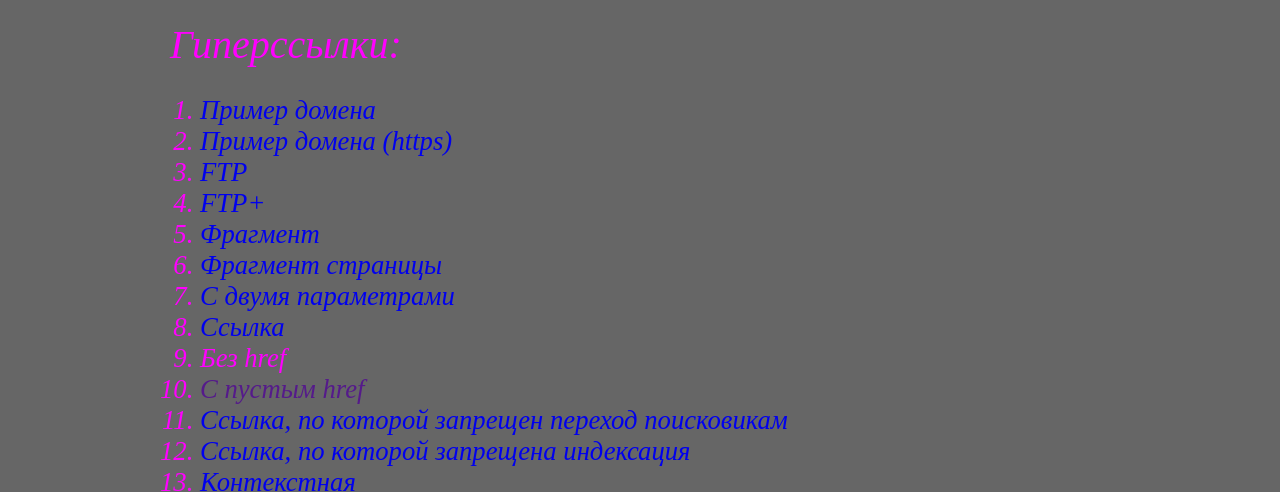
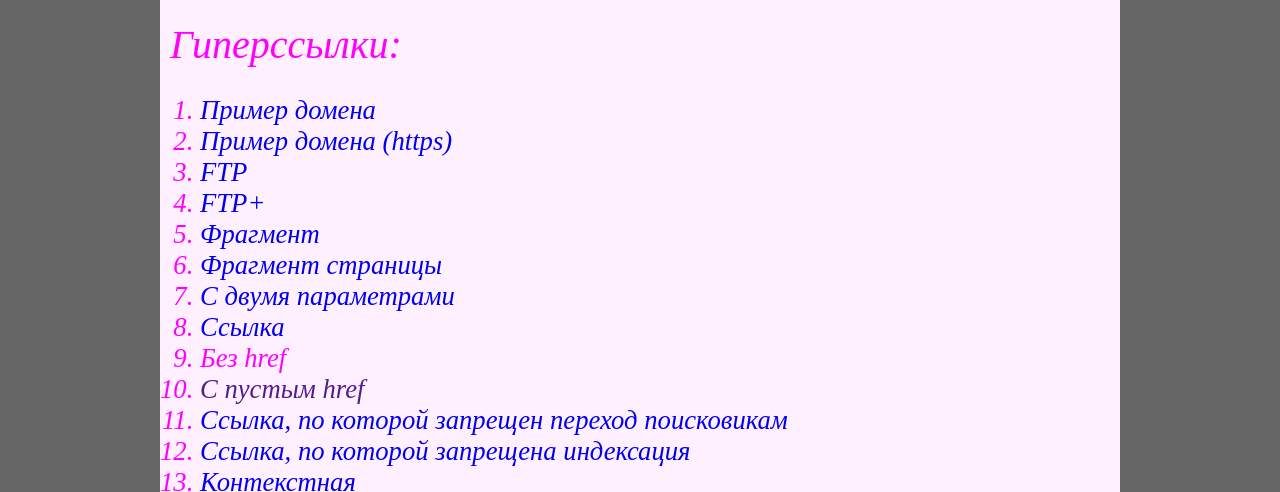
Before and after one commit to Slesarenko212/2, a plain HTML site: page index2.html in a window 1280 px wide. Shown: the part 375-867 px from the top of the page. Drawn offline with Linux system fonts and the light colour scheme.

Commit message:
Update style2.css

```diff
--- a/style2.css
+++ b/style2.css
@@ -82,11 +82,8 @@ div{
 	max-width:960px;
 	margin:10px auto;
         height:auto;
-        width:auto;
         overflow:auto;
 
-}
-div:hover{
         border-radius:20px 5px;
         background-color:#fff0ff;
 }
```
